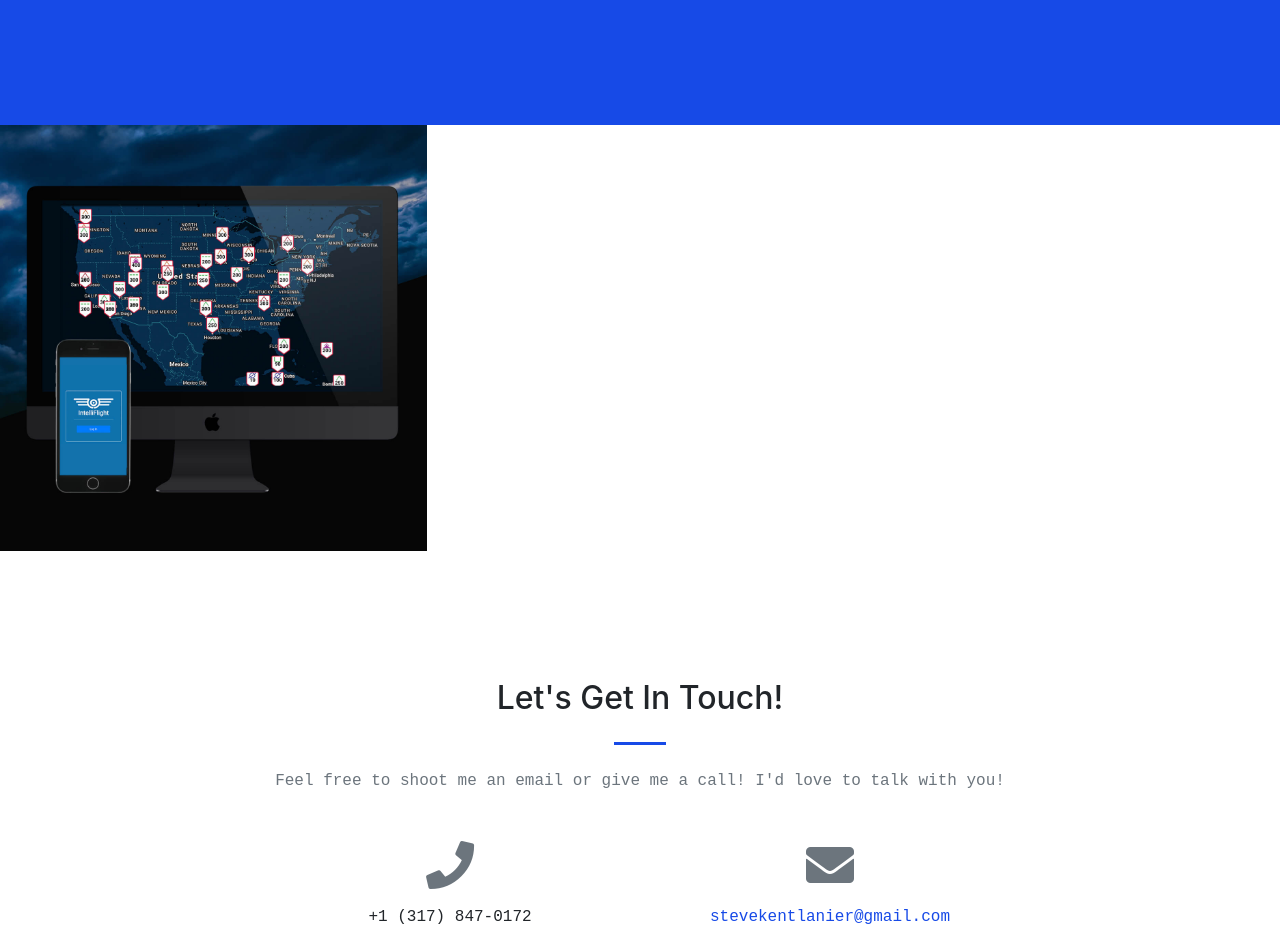
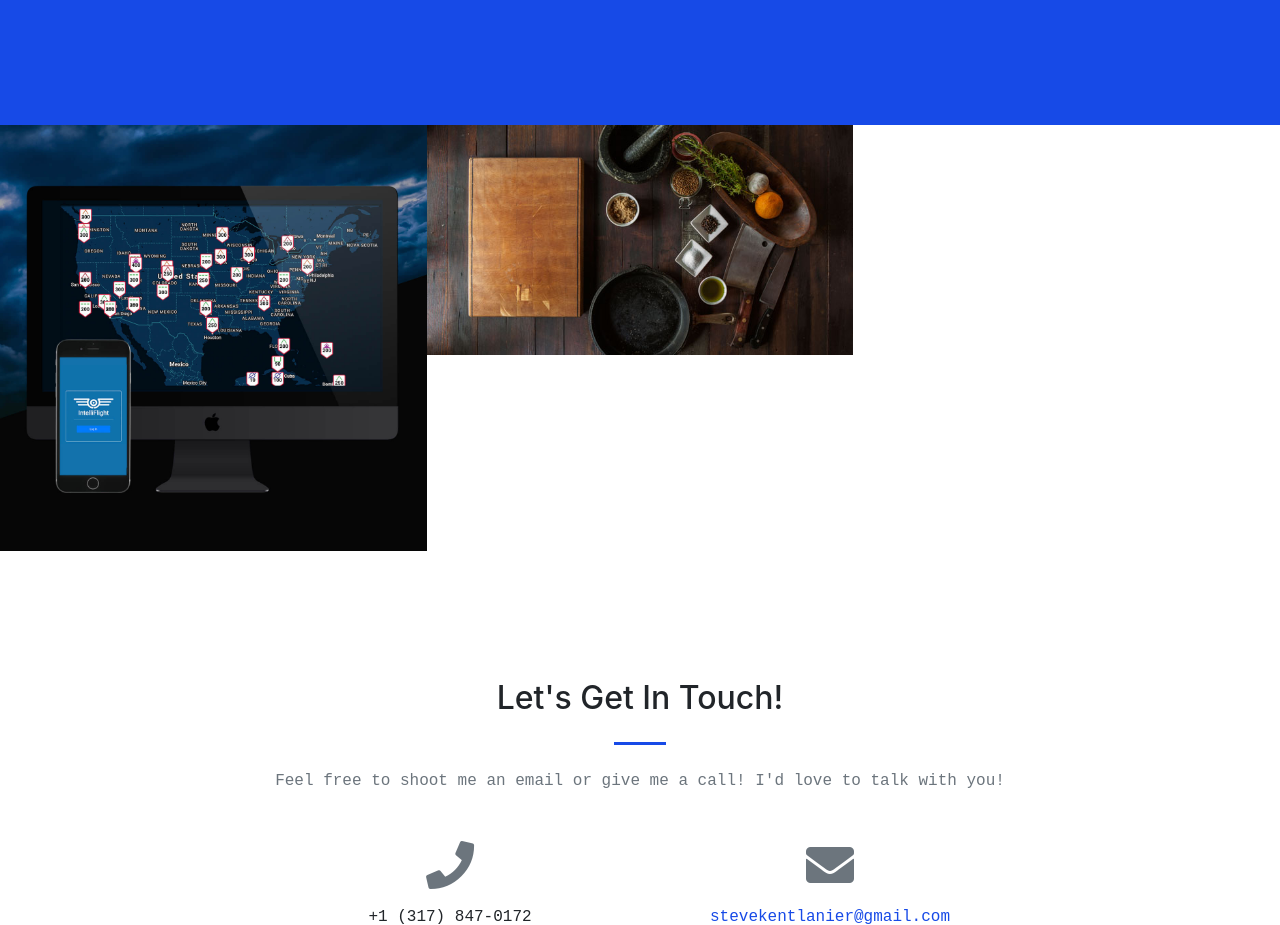
Before and after one commit to sklanier/sklanier.github.io, a website with bundled scripts: page index.html in a window 1280 px wide. Shown: the part 1201-2126 px from the top of the page. Built offline with nearby package versions, Linux system fonts and the light colour scheme; files whose address does not match are found by name.

Commit message:
makin sum changes

```diff
--- a/index.html
+++ b/index.html
@@ -128,7 +128,10 @@
   </section> -->
 
   <!-- Portfolio Section -->
+
+
   <section id="portfolio">
+
     <div class="container-fluid p-0">
       <div class="row no-gutters">
         <div class="col-lg-4 col-sm-6">
@@ -144,8 +147,9 @@
             </div>
           </a>
         </div>
-        <!-- f -->
-        <!-- <div class="col-lg-4 col-sm-6">
+
+
+        <div class="col-lg-4 col-sm-6">
           <a class="portfolio-box" href="img/portfolio/fullsize/4.jpg">
             <img class="img-fluid" src="img/portfolio/thumbnails/4.jpg" alt="">
             <div class="portfolio-box-caption">
@@ -158,32 +162,8 @@
             </div>
           </a>
         </div>
-        <div class="col-lg-4 col-sm-6">
-          <a class="portfolio-box" href="img/portfolio/fullsize/5.jpg">
-            <img class="img-fluid" src="img/portfolio/thumbnails/5.jpg" alt="">
-            <div class="portfolio-box-caption">
-              <div class="project-category text-white-50">
-                Category
-              </div>
-              <div class="project-name">
-                Project Name
-              </div>
-            </div>
-          </a>
-        </div>
-        <div class="col-lg-4 col-sm-6">
-          <a class="portfolio-box" href="img/portfolio/fullsize/6.jpg">
-            <img class="img-fluid" src="img/portfolio/thumbnails/6.jpg" alt="">
-            <div class="portfolio-box-caption p-3">
-              <div class="project-category text-white-50">
-                Category
-              </div>
-              <div class="project-name">
-                Project Name
-              </div>
-            </div>
-          </a>
-        </div> -->
+
+
       </div>
     </div>
   </section>
```
Also changed, not shown: img/portfolio/thumbnails/1.jpg (deleted), img/portfolio/thumbnails/2.jpg (deleted), img/portfolio/thumbnails/3.jpg (deleted), img/portfolio/thumbnails/4.jpg (deleted), img/portfolio/thumbnails/5.jpg (deleted), img/portfolio/thumbnails/6.jpg (deleted), 2 other files.
